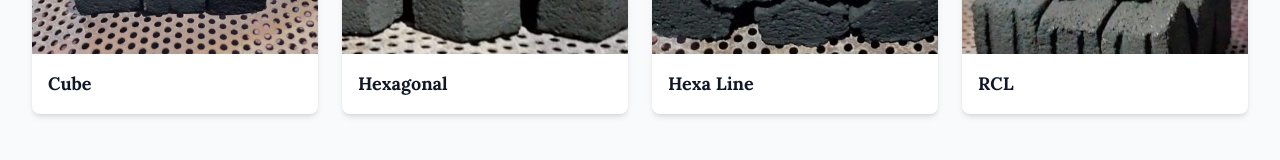
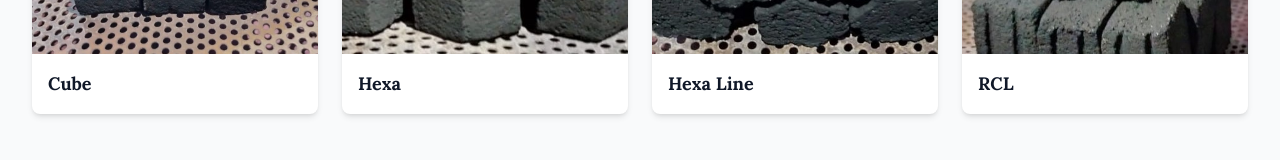
Before and after one commit to pc-rumah/companyprofile, a Next.js app: page / in a window 1280 px wide. Shown: the part 1872-2032 px from the top of the page. Built offline with nearby package versions, Linux system fonts and the light colour scheme; a web font is replaced by a local one.

Commit message:
feat: implement initial home page with hero section and product preview, and a dedicated products listing page.

```diff
--- a/src/app/page.tsx
+++ b/src/app/page.tsx
@@ -86,7 +86,7 @@ export default function Home() {
           <div className="grid grid-cols-1 md:grid-cols-2 lg:grid-cols-4 gap-6">
             {[
               { title: "Cube", img: "/images/products/Cube.jpeg" },
-              { title: "Hexagonal", img: "/images/products/Hexa.jpeg" },
+              { title: "Hexa", img: "/images/products/Hexa.jpeg" },
               { title: "Hexa Line", img: "/images/products/hexa line.jpeg" },
               { title: "RCL", img: "/images/products/RCLw.jpeg" }
             ].map((product, idx) => (
--- a/src/app/products/page.tsx
+++ b/src/app/products/page.tsx
@@ -31,7 +31,7 @@ const products: Product[] = [
   {
     id: "hexagonal",
     category: "BBQ / GRILLING",
-    title: "Hexagonal",
+    title: "Hexa",
     description: "Unique hexagonal shape offering superior airflow and consistent high temperature for grilling.",
     image: "/images/products/Hexa.jpeg",
     specs: [
@@ -94,25 +94,6 @@ const ProductCard = ({ product }: { product: Product }) => (
           {product.description}
         </p>
       </div>
-
-      {/* Specs Grid */}
-      {/* <div className="grid grid-cols-1 sm:grid-cols-2 gap-y-4 gap-x-8 mb-8">
-        {product.specs.map((spec, idx) => (
-          <div key={idx} className="flex items-center gap-3">
-            <span className="text-gray-300 text-sm font-medium">
-              {spec.label}{spec.value ? `: ${spec.value}` : ''}
-            </span>
-          </div>
-        ))}
-      </div> */}
-
-      {/* Action */}
-      {/* <div className="mt-auto pt-4">
-        <button className="group inline-flex items-center gap-2 px-6 py-3 bg-transparent border border-white/20 hover:border-[#ffd700] text-white hover:text-[#ffd700] transition-colors rounded-lg font-medium text-sm tracking-wide uppercase">
-          Inquire Now
-          <span className="material-icons text-sm group-hover:translate-x-1 transition-transform">arrow_forward</span>
-        </button>
-      </div> */}
     </div>
   </div>
 );
```
